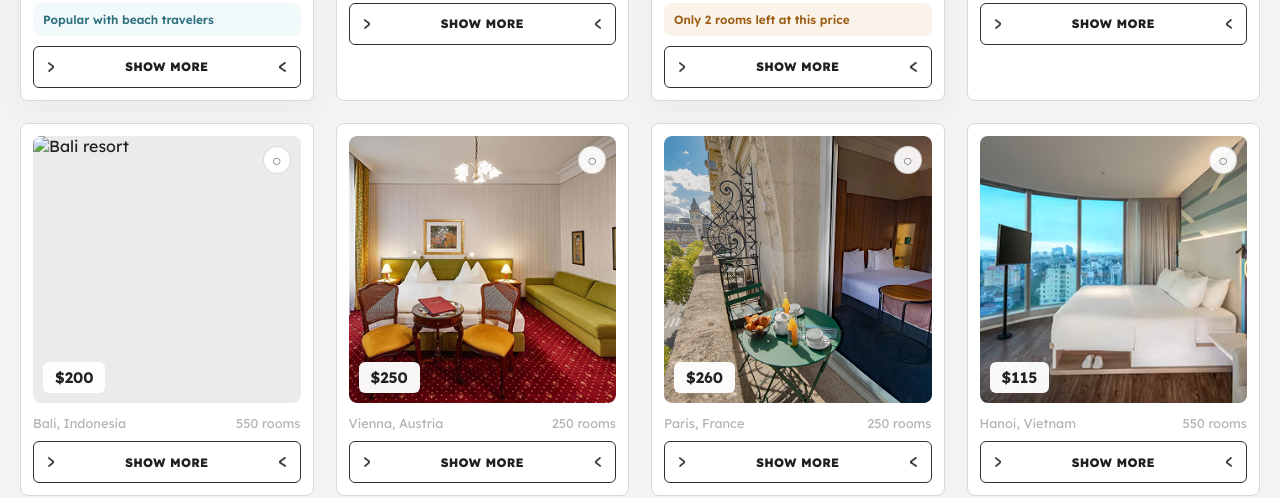
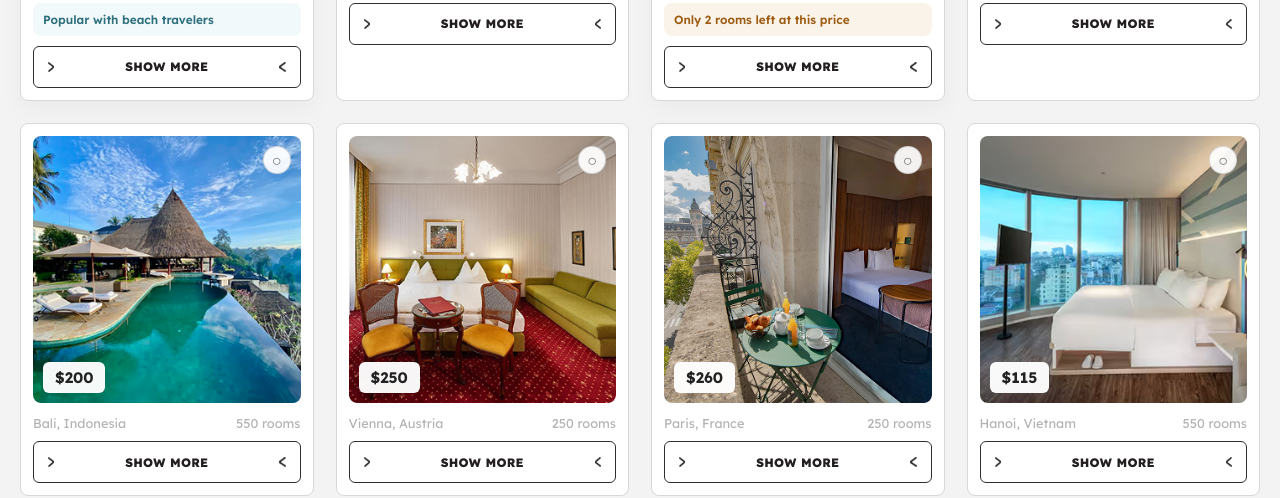
Before and after one commit to kylieforwork/smart-tourism, a plain HTML site: page moderate-b.html in a window 1280 px wide. Shown: the part 1311-1809 px from the top of the page. Drawn offline with Linux system fonts and the light colour scheme.

Commit message:
Update moderate-b.html

```diff
--- a/moderate-b.html
+++ b/moderate-b.html
@@ -341,7 +341,7 @@
             <article class="hotel-card">
               <div class="hotel-card__media">
                 <img
-                  src="./public/basilica-santa-maria-della-salud-veneciabasilica-santa-maria-della-salud-venecia-2@2x.png"
+                  src="./public/basilica-santa-maria-della-salud-venecia-2@2x.png"
                   alt="Bali resort"
                 />
                 <button class="save-btn" type="button" aria-label="Save hotel">
```
